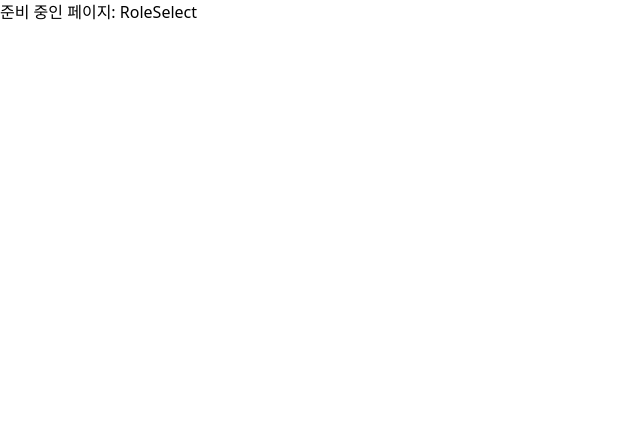
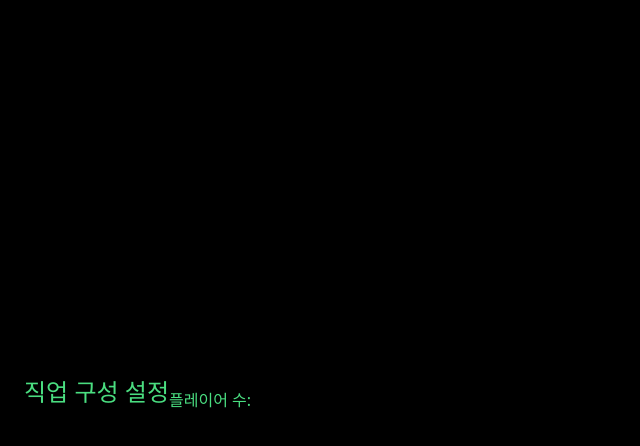
Before and after one commit to kuro793/Midnight-Mafia, a React (Vite) app: page /Midnight-Mafia/role-select in a window 1280 px wide. Shown: the top 446 px of the page, without its empty margins (0-640 px from the left). Built offline with nearby package versions, Linux system fonts and the light colour scheme.

Commit message:
Update RoleSelect.jsx

```diff
--- a/src/pages/game/setting/RoleSelect.jsx
+++ b/src/pages/game/setting/RoleSelect.jsx
@@ -1,3 +1,18 @@
+import { useLocation } from 'react-router-dom';
+
 export default function RoleSelect() {
-  return <div>준비 중인 페이지: RoleSelect</div>;
+  const location = useLocation();
+  const { playerCount, names } = location.state || {};
+
+  return (
+    <div className="min-h-screen bg-black flex items-center text-green-400 p-6">
+      <h1 className="text-2xl mb-4">직업 구성 설정</h1>
+      <p>플레이어 수: {playerCount}</p>
+      <ul>
+        {names?.map((name, i) => (
+          <li key={i}>{name}</li>
+        ))}
+      </ul>
+    </div>
+  );
 }
```
